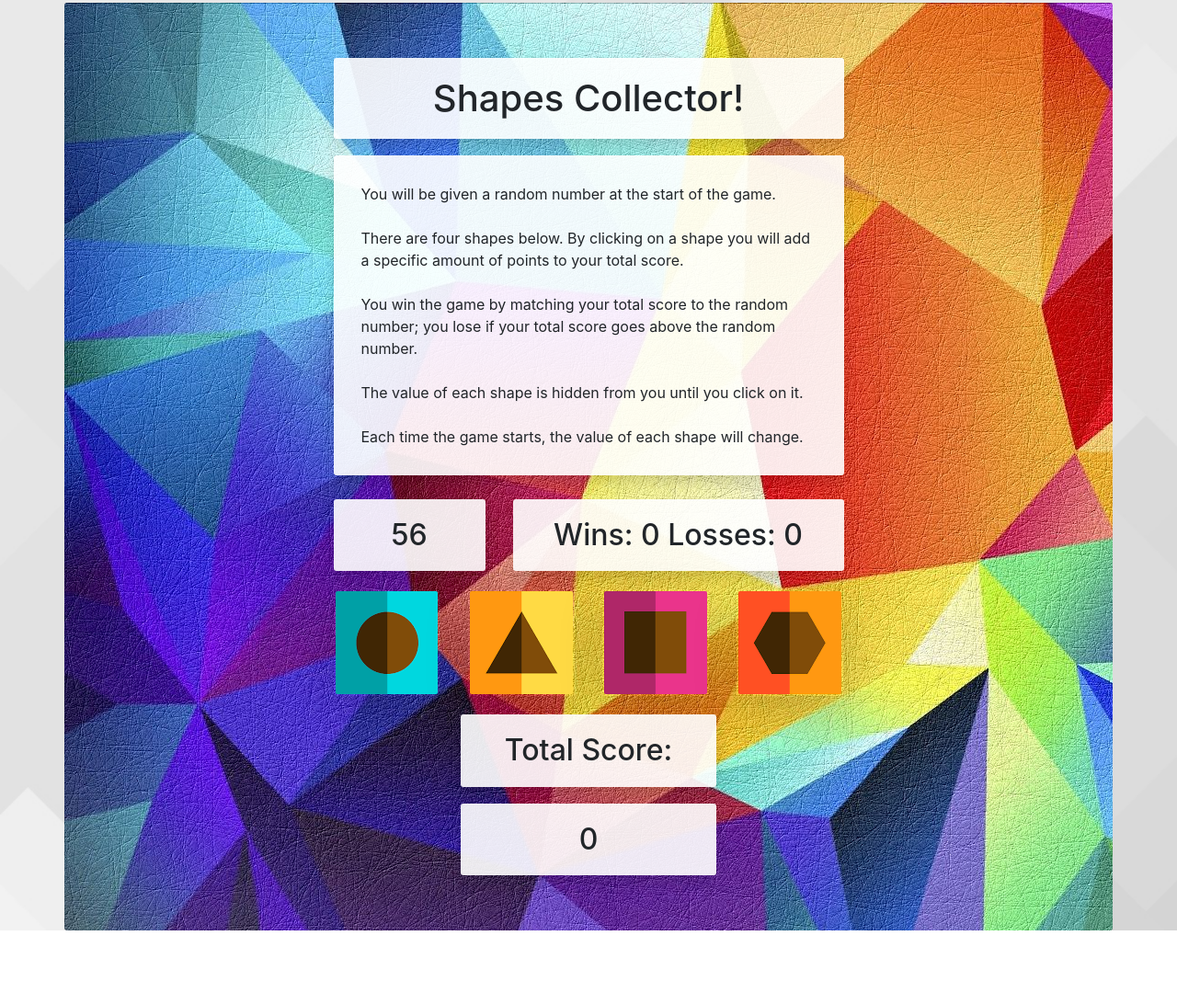
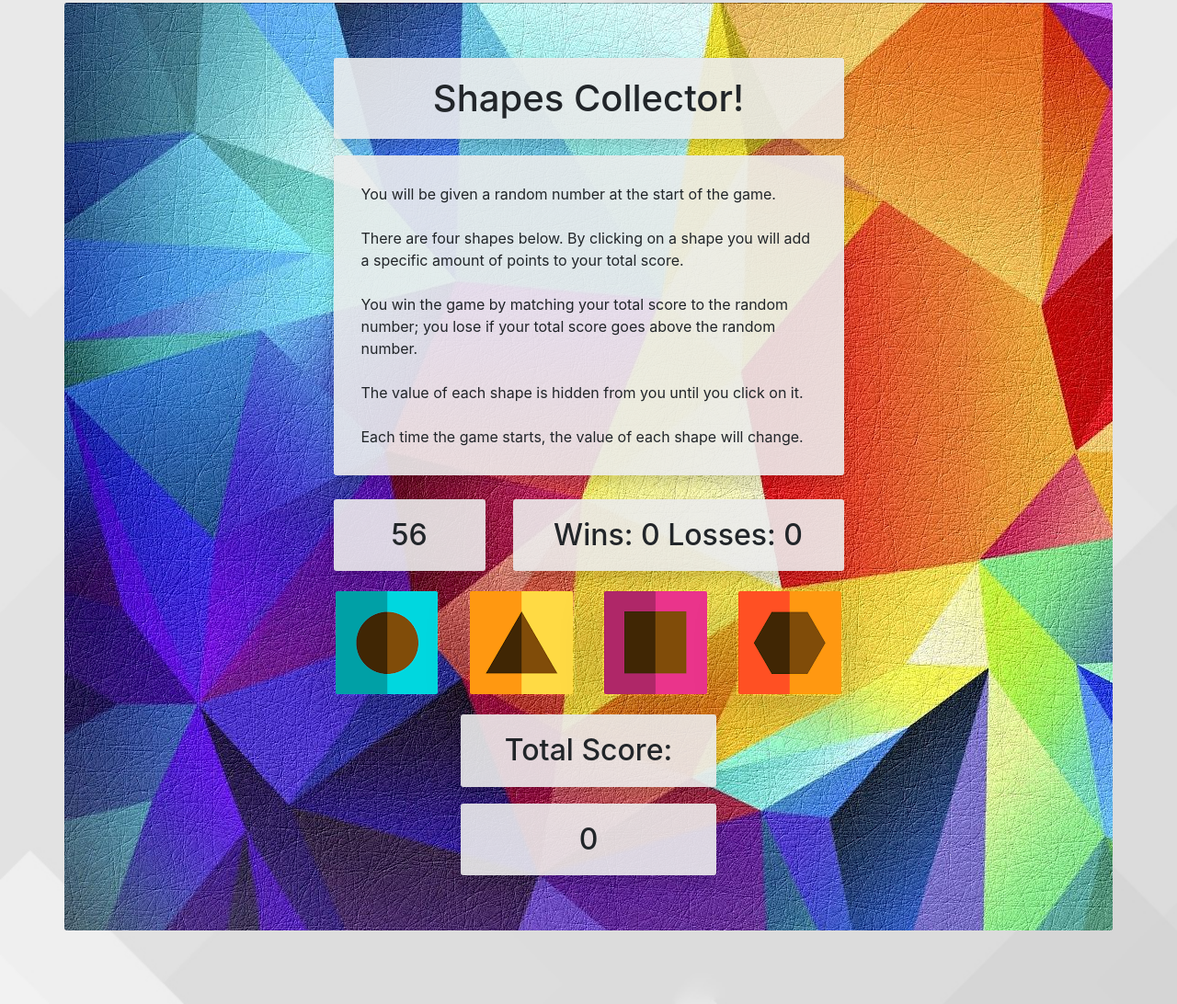
Before and after one commit to bigbuckalex/unit-4-game-alt, a plain HTML site: page index.html in a window 1280 px wide. Shown: the part 77-1169 px from the top of the page at 92% size. Before the commit the page ends 1089 px from the top, so only its background shows below. Drawn offline with nearby package versions, Linux system fonts and the light colour scheme.

Commit message:
minor css changes

```diff
--- a/assets/css/style.css
+++ b/assets/css/style.css
@@ -12,6 +12,7 @@ body{
 
 .container{
     margin-top: 80px;
+    margin-bottom: 80px;
     background-image: url("../images/background.png");
     border-radius: 3px;
 }
@@ -25,14 +26,14 @@ body{
     margin-top: 60px;
     padding: 20px;
     text-align: center;
-    background-color: rgba(255, 255, 255, 0.9);
+    background-color: rgba(235, 235, 235, 0.9);
     border-radius: 3px;
 }
 
 #instructions{
     margin-top: 10px;
     padding: 30px;
-    background-color: rgba(255, 255, 255, 0.9);
+    background-color: rgba(235, 235, 235, 0.9);
     border-radius: 3px;
 }
 
@@ -40,7 +41,7 @@ body{
     margin-top: 10px;
     padding: 20px;
     text-align: center;
-    background-color: rgba(255, 255, 255, 0.9);
+    background-color: rgba(235, 235, 235, 0.9);
     border-radius: 3px;
 }
 
@@ -49,7 +50,7 @@ body{
     margin-bottom: 20px;
     padding: 20px;
     text-align: center;
-    background-color: rgba(255, 255, 255, 0.9);
+    background-color: rgba(235, 235, 235, 0.9);
     border-radius: 3px;
 }
 
@@ -57,7 +58,7 @@ body{
     margin-top: 20px;
     padding: 20px;
     text-align: center;
-    background-color: rgba(255, 255, 255, 0.9);
+    background-color: rgba(235, 235, 235, 0.9);
     border-radius: 3px;
 }
 
@@ -66,6 +67,6 @@ body{
     margin-bottom: 60px;
     padding: 20px;
     text-align: center;
-    background-color: rgba(255, 255, 255, 0.9);
+    background-color: rgba(235, 235, 235, 0.9);
     border-radius: 3px;
 }
--- a/assets/javascript/game.js
+++ b/assets/javascript/game.js
@@ -49,7 +49,6 @@ $(document).ready(function(){
     })
 
     $("#cir").click(function(){
-        $(this).css("border-color","red");
         totalScore += cirNum;
         update();
     })
--- a/index.html
+++ b/index.html
@@ -27,10 +27,10 @@
             </div>
             <div class="row">
                 <div class="col-4">
-                    <h2 id="target-number" class="shadow">#</h2>
+                    <h2 id="target-number" class="shadow"></h2>
                 </div>
                 <div class="col-8">
-                    <h2 id="wins-losses" class="shadow">Wins: # Losses: #</h2>
+                    <h2 id="wins-losses" class="shadow"></h2>
                 </div>
             </div>
             <div class="row">
@@ -55,7 +55,7 @@
                 </div>
                 <div class="row">
                     <div class="col">
-                        <h2 id="total-num" class="shadow">#</h2>
+                        <h2 id="total-num" class="shadow"></h2>
                     </div>
                 </div>
             </div>
```
